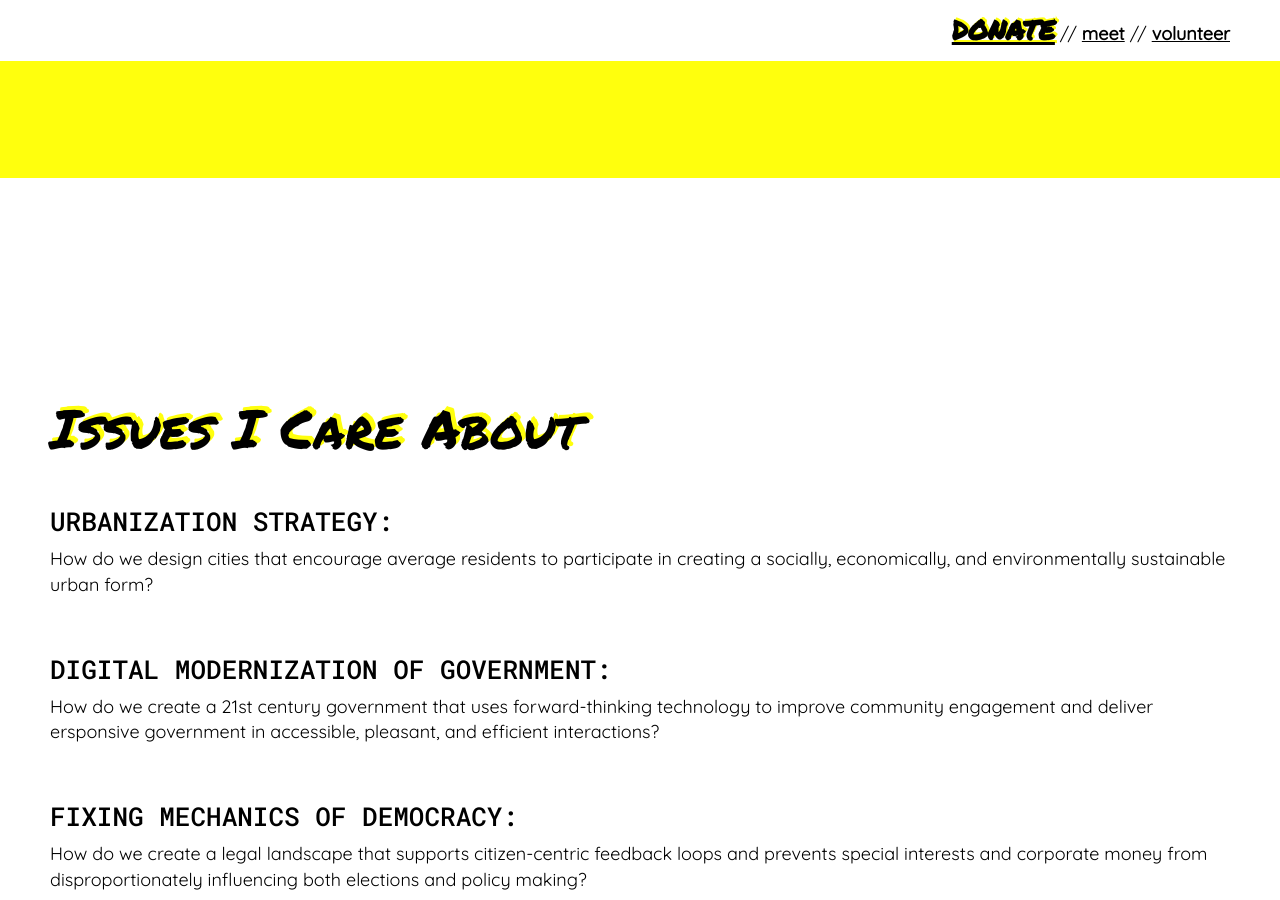
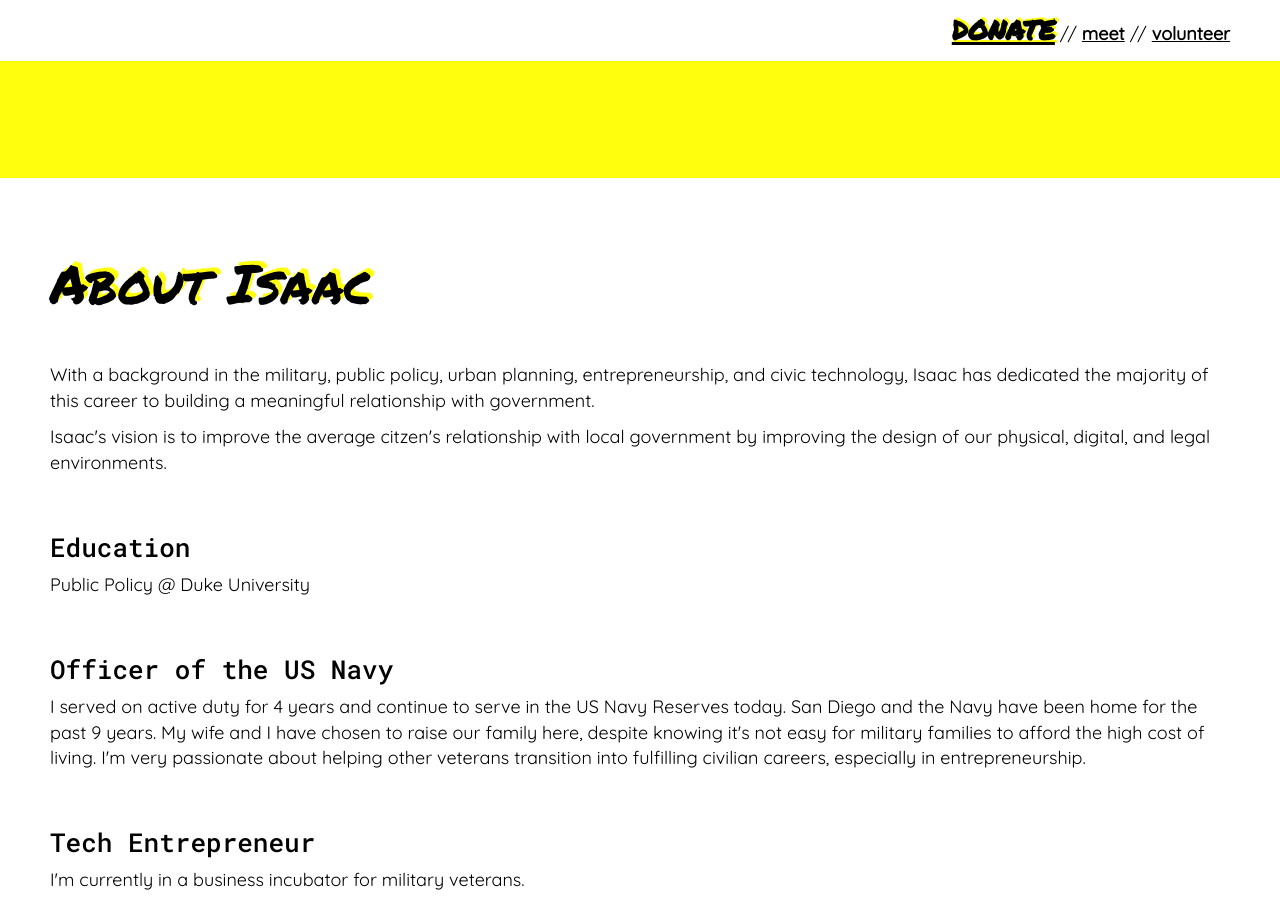
Before and after one commit to matikin9/campaign-website, a Jekyll site: the page built from index.md, in a window 1280 px wide and 900 px high, scrolled down 1622 px. Built offline with Jekyll 4.4.1, drawn with Linux system fonts in a browser that asks for light colours; nearby versions of some CDN libraries; some of the changed text lies outside the part shown.

Commit message:
added about section to site

```diff
--- /dev/null
+++ b/_includes/about.html
@@ -0,0 +1,27 @@
+<h2 class="emphasize-header"2>About Isaac</h2>
+<p>With a background in the military, public policy, urban planning, entrepreneurship, and civic technology, Isaac has dedicated the majority of this career to building a meaningful relationship with government.</p>
+<p>Isaac's vision is to improve the average citzen's relationship with local government by improving the design of our physical, digital, and legal environments.</p>
+<br>
+
+<h3>Education</h3>
+<p>Public Policy @ Duke University</p>
+<br>
+
+<h3>Officer of the US Navy</h3>
+<p>I served on active duty for 4 years and continue to serve in the US Navy Reserves today. San Diego and the Navy have been home for the past 9 years.  My wife and I have chosen to raise our family here, despite knowing it's not easy for military families to afford the high cost of living.  I'm very passionate about helping other veterans transition into fulfilling civilian careers, especially in entrepreneurship.</p>
+<br>
+
+<h3>
+    Tech Entrepreneur
+</h3>
+<p>I'm currently in a business incubator for military veterans. </p>
+<p>My co-founder and I are building political campaign software that provides geospatial analysis and data visualization for campaigns and advocacy groups. Our software helps candidates figure out who to reach out to and how to strategically organize field campaigns.</p>
+<br>
+
+<h3>Urban Planner</h3>
+<p>The idea for my tech startup came from combining my love for grassroots organizing with my love for urban planning and GIS. I worked for a year in active transportation planning, improving our street design to be safer for pedestrians. I believe elected officials can serve their people better through data-informed decision making in conjunction with robust community input. </p>
+<br>
+
+<h3>Civic Technologist</h3>
+<p>Digital modernization in local government can significantly improve the delivery of city services. I head a volunteer organization called Open San Diego that improves gov ops through better data, intuitive web design, and reducing needlessly redundant tasks. Our work brings programmers, data scientists, designers, activists, and local officials together to collaborate on projects to improve the city.</p>
+<br>
--- a/_includes/css/style.css
+++ b/_includes/css/style.css
@@ -13,8 +13,9 @@
 
 #section0 h1 {
     display: inline-block;
+    position: relative;
+    margin: 40px auto 0 auto;
 	background: #{{ site.data.template.color.dark-one }};
-    margin-top: 40px;
     padding: 15px 20px;
     opacity: 0.8;
 }
--- a/_includes/footer.html
+++ b/_includes/footer.html
@@ -1,5 +1,5 @@
 <p>
-    Paid for by Isaac Wang for City Council 2020 FPPC ID# #######
+    Paid for by Isaac Wang for City Council 2020 FPPC ID# 1416799
 </p>
 
 <p>
--- a/_layouts/default.html
+++ b/_layouts/default.html
@@ -11,6 +11,7 @@
   <div id="fullpage">
   	<div class="section" id="section0">{% include header.html %}</div>
   	<div class="section">{% include why.html %}</div>
+  	<div class="section">{% include about.html %}</div>
   	<div class="section">{% include issues.html %}</div>
   	<div class="section">{% include opportunity.html %}</div>
   	<div class="section">{% include win.html %}</div>
--- a/js/script.js
+++ b/js/script.js
@@ -9,7 +9,7 @@ var myFullpage = new fullpage('#fullpage', {
     fitToSection: false,
 
 	//Design
-	sectionsColor : ['#fff', '#ffff0d', '#fff', '#ffff0d', '#fff', '#ffff0d', '#fff', '#222'],
+	sectionsColor : ['#fff', '#ffff0d', '#fff', '#ffff0d', '#fff', '#ffff0d', '#fff', '#ffff0d', '#222'],
 	paddingTop: '3em',
 	paddingBottom: '30px',
 	fixedElements: '#header',
```
Also changed, not shown: about.md (deleted, +0 -18 lines), _includes/city-council.html (indentation only).
